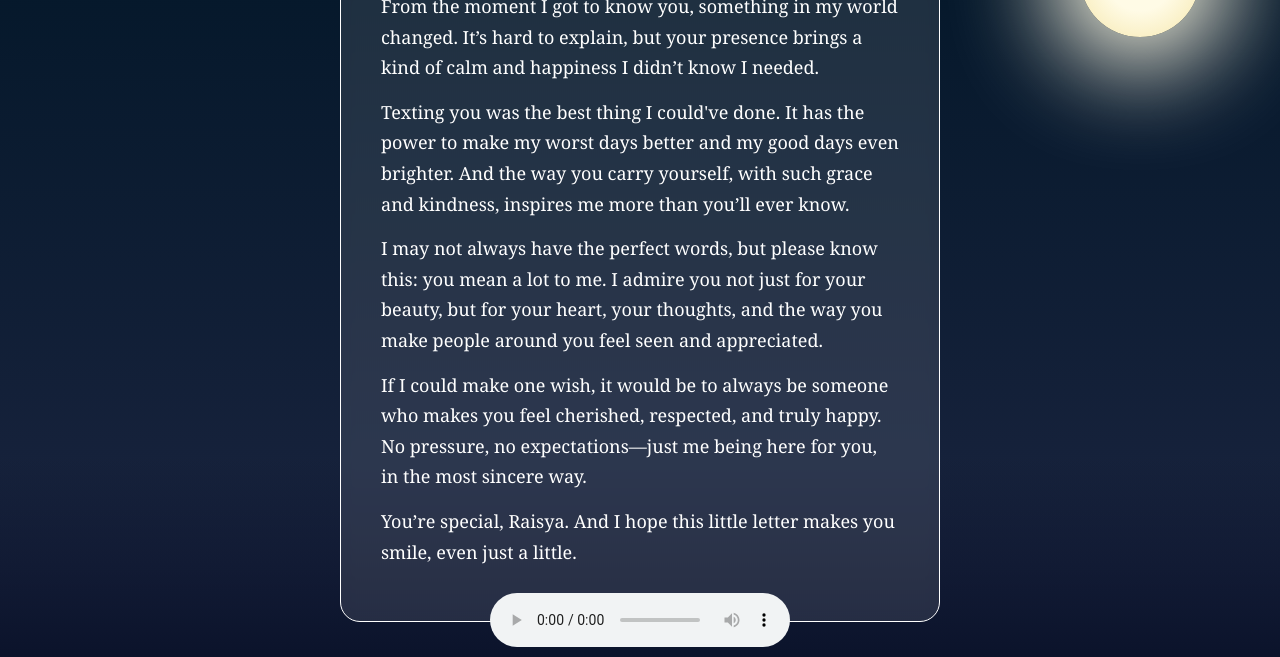
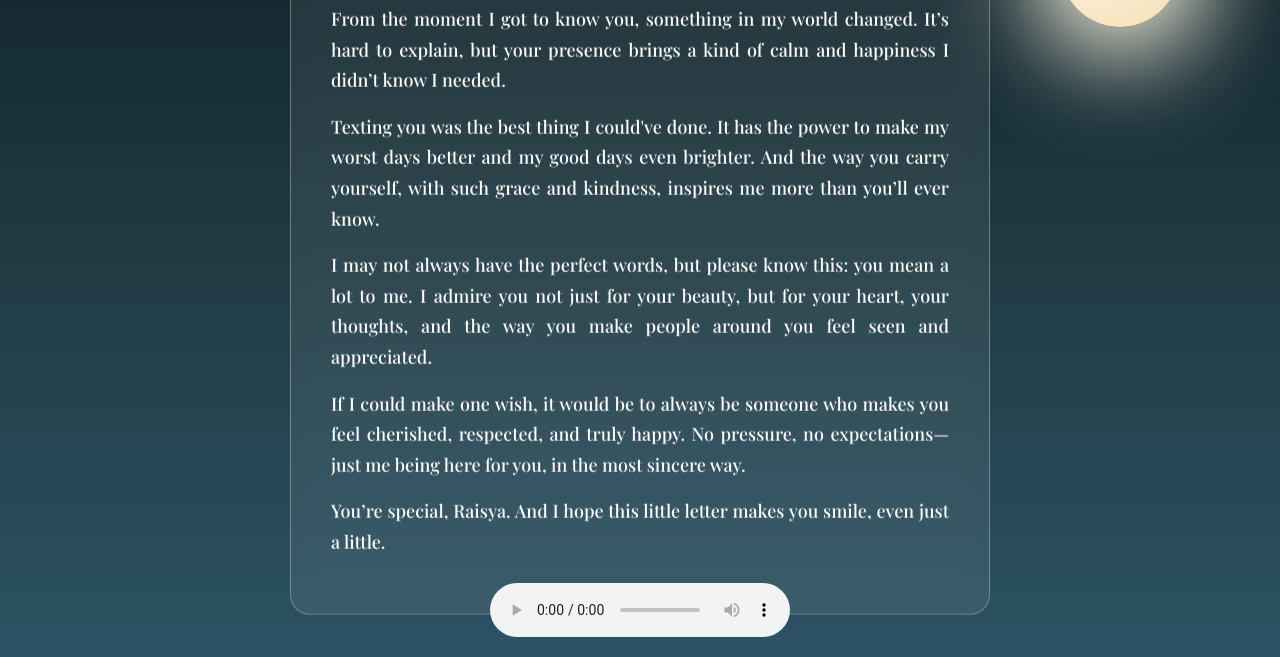
Before and after one commit to ipeyz/for-raisya, a plain HTML site: page index.html in a window 1280 px wide. Shown: the part 143-800 px from the top of the page. Drawn offline with nearby package versions, Linux system fonts and the light colour scheme.

Commit message:
Update index.html

```diff
--- a/index.html
+++ b/index.html
@@ -3,43 +3,30 @@
   <meta charset="UTF-8" />
   <meta name="viewport" content="width=device-width, initial-scale=1.0" />
   <title>To Raisya</title>
+  <link href="https://fonts.googleapis.com/css2?family=Playfair+Display:wght@500;700&display=swap" rel="stylesheet">
   <style>
     * {
       margin: 0;
       padding: 0;
       box-sizing: border-box;
     }
-    html, body {
-      height: 100%;
-      font-family: 'Georgia', serif;
-      background: linear-gradient(to bottom, #011627, #1c2541);
+    body {
+      font-family: 'Playfair Display', serif;
+      background: linear-gradient(to bottom, #0f2027, #203a43, #2c5364);
+      height: 100vh;
       overflow: hidden;
       color: #fff;
     }
-    .background {
-      position: absolute;
-      width: 100%;
-      height: 100%;
-      overflow: hidden;
-      z-index: 0;
-    }
     .moon {
       position: absolute;
-      top: 60px;
-      right: 80px;
+      top: 50px;
+      right: 100px;
       width: 120px;
       height: 120px;
-      background: radial-gradient(circle, #fffbe6 40%, #f5e6a9 100%);
+      background: radial-gradient(circle at 30% 30%, #fdf6e3, #f5deb3);
       border-radius: 50%;
-      box-shadow: 0 0 100px 30px #fffbe6;
-    }
-    .mountains {
-      position: absolute;
-      bottom: 0;
-      width: 100%;
-      height: 200px;
-      background: linear-gradient(to top, #0b132b, transparent);
-      z-index: 1;
+      box-shadow: 0 0 100px 30px #fdf6e3;
+      z-index: 0;
     }
     .snowflake {
       position: fixed;
@@ -48,65 +35,62 @@
       border-radius: 50%;
       opacity: 0.8;
       pointer-events: none;
-      z-index: 2;
+      z-index: 9999;
     }
-    .letter {
+    .letter-box {
       position: absolute;
       top: 50%;
       left: 50%;
-      transform: translate(-50%, -50%) scale(0.95);
-      max-width: 600px;
-      background: rgba(255, 255, 255, 0.1);
-      border: 1px solid #fff;
+      transform: translate(-50%, -50%);
+      width: 90%;
+      max-width: 700px;
+      background: rgba(255, 255, 255, 0.07);
+      border: 1px solid rgba(255, 255, 255, 0.3);
+      border-radius: 20px;
       padding: 40px;
-      border-radius: 20px;
-      z-index: 3;
-      animation: fadeIn 2s ease-out forwards;
-      backdrop-filter: blur(6px);
+      backdrop-filter: blur(10px);
+      animation: fadeIn 2s ease-out;
+      z-index: 2;
     }
-    .letter h1 {
-      font-size: 28px;
+    .letter-box h1 {
+      font-size: 32px;
       margin-bottom: 20px;
+      text-align: center;
     }
-    .letter p {
+    .letter-box p {
       font-size: 18px;
       line-height: 1.7;
-      margin-bottom: 14px;
+      margin-bottom: 16px;
+      text-align: justify;
+    }
+    @keyframes fadeIn {
+      from { opacity: 0; transform: translate(-50%, -60%); }
+      to { opacity: 1; transform: translate(-50%, -50%); }
     }
     audio {
       position: fixed;
-      bottom: 10px;
+      bottom: 20px;
       left: 50%;
       transform: translateX(-50%);
-      z-index: 10;
-    }
-    @keyframes fadeIn {
-      from { opacity: 0; transform: translate(-50%, -60%) scale(0.9); }
-      to { opacity: 1; transform: translate(-50%, -50%) scale(1); }
+      z-index: 3;
     }
   </style>
 </head>
 <body>
-  <div class="background">
-    <div class="moon"></div>
-    <div class="mountains"></div>
-  </div>  <div class="letter">
+  <div class="moon"></div>
+  <div class="letter-box">
     <h1>To Raisya,</h1>
     <p>
-      From the moment I got to know you, something in my world changed. It’s hard to explain,
-      but your presence brings a kind of calm and happiness I didn’t know I needed.
+      From the moment I got to know you, something in my world changed. It’s hard to explain, but your presence brings a kind of calm and happiness I didn’t know I needed.
     </p>
     <p>
-      Texting you was the best thing I could've done. It has the power to make my worst days better and my good days even brighter.
-      And the way you carry yourself, with such grace and kindness, inspires me more than you’ll ever know.
+      Texting you was the best thing I could've done. It has the power to make my worst days better and my good days even brighter. And the way you carry yourself, with such grace and kindness, inspires me more than you’ll ever know.
     </p>
     <p>
-      I may not always have the perfect words, but please know this: you mean a lot to me. I admire you not just for your beauty,
-      but for your heart, your thoughts, and the way you make people around you feel seen and appreciated.
+      I may not always have the perfect words, but please know this: you mean a lot to me. I admire you not just for your beauty, but for your heart, your thoughts, and the way you make people around you feel seen and appreciated.
     </p>
     <p>
-      If I could make one wish, it would be to always be someone who makes you feel cherished, respected, and truly happy.
-      No pressure, no expectations—just me being here for you, in the most sincere way.
+      If I could make one wish, it would be to always be someone who makes you feel cherished, respected, and truly happy. No pressure, no expectations—just me being here for you, in the most sincere way.
     </p>
     <p>
       You’re special, Raisya. And I hope this little letter makes you smile, even just a little.
```
